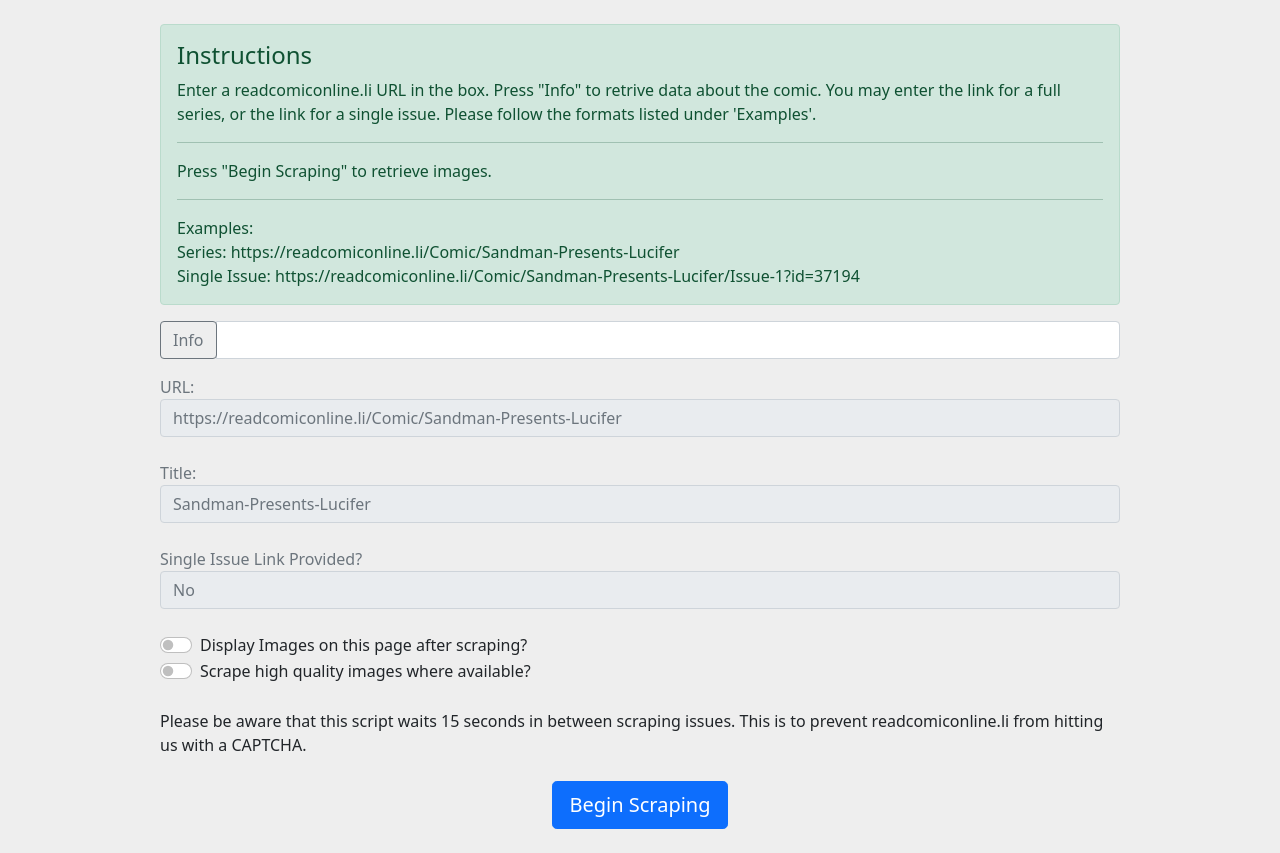
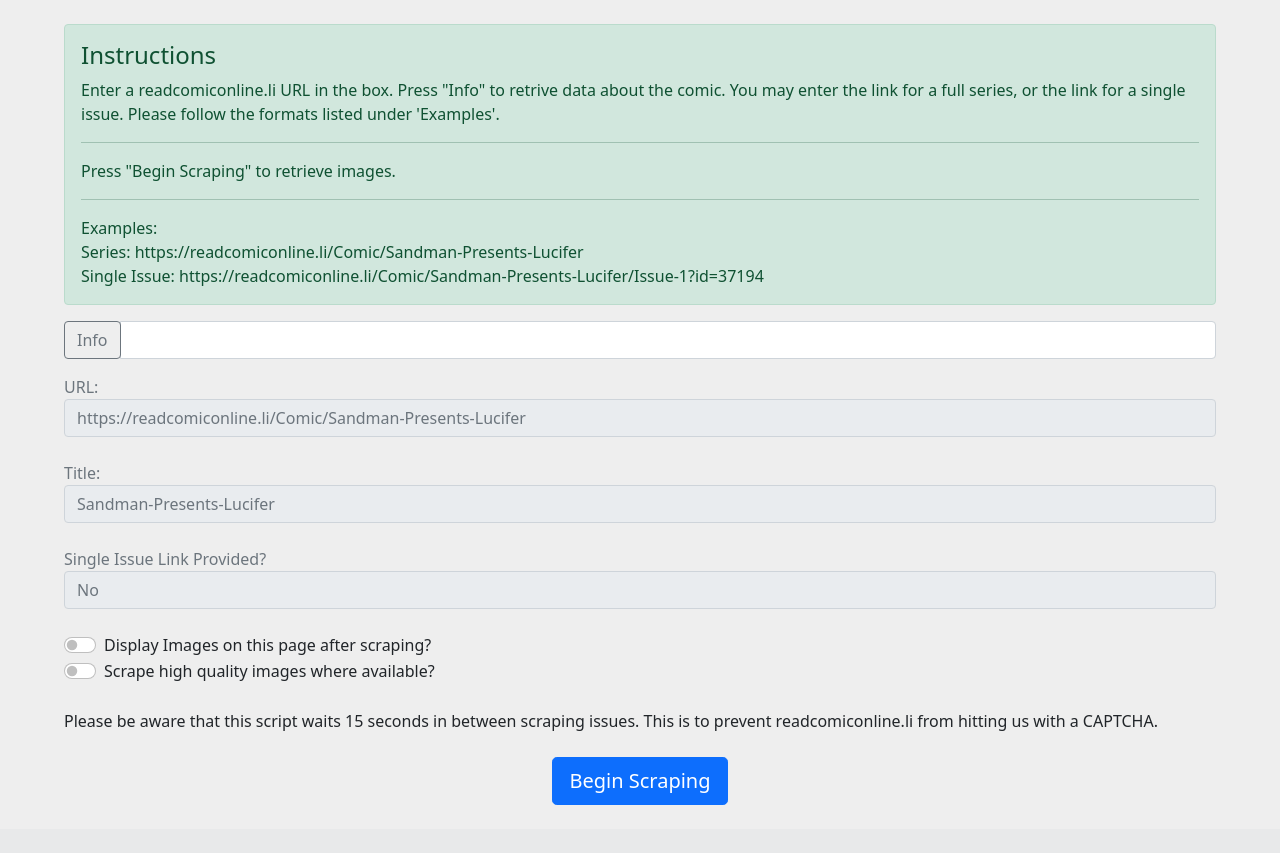
Before and after one commit to team-hunting/ProjectDoppelganger, a Flask app: page / in a window 1280 px wide. Shown: the part 56-909 px from the top of the page. After the commit the page ends 861 px from the top, so only its background shows below. Run offline with Flask 2, Linux system fonts and the light colour scheme.

Commit message:
Tweaking width

```diff
--- a/app/templates/comic.html
+++ b/app/templates/comic.html
@@ -5,7 +5,7 @@
 {% block body %}
 
 <div class="min-vw-100 min-vh-100 d-flex" style="background-color: #eee;">
-    <div class="mx-auto my-auto" style="max-width: 75%; min-width: 75%;" id="comicdiv" >
+    <div class="mx-auto my-auto" style="max-width: 90%; min-width: 90%;" id="comicdiv" >
     <div>
 
       <br/>
```
